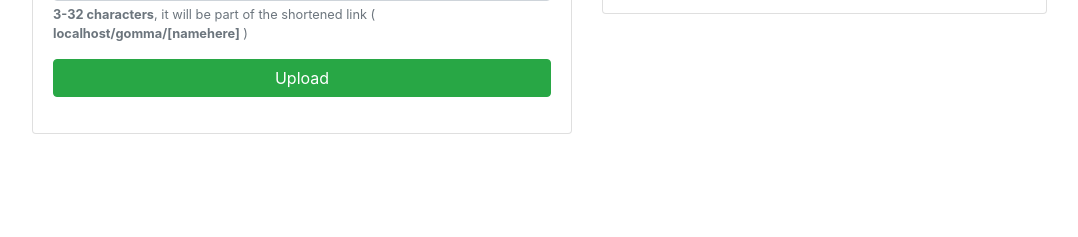
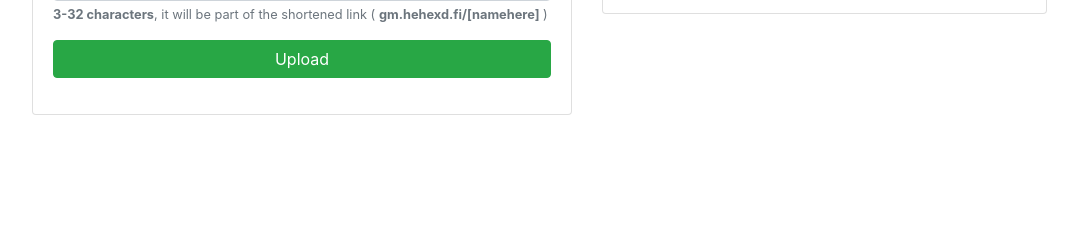
Before and after one commit to NotUnderi/gomma, a Django app: template gomma-web/gomma/templates/upload.html in a window 1280 px wide. Shown: the part 297-534 px from the top of the page, without its empty margins (53-1131 px from the left). Run offline with Django 5.2, Linux system fonts and the light colour scheme; the template is opened without the code that fills it, so the values that code supplies are empty; some libraries are stand-ins or nearby versions.

Commit message:
Now hopefully prod ready ish

```diff
--- a/gomma-web/gomma/templates/upload.html
+++ b/gomma-web/gomma/templates/upload.html
@@ -17,7 +17,7 @@
     <nav class="navbar navbar-expand-lg navbar-light bg-light">
         <a href="/" class="navbar-brand">Gömma</a>
         <ul class="navbar-nav mr-auto">
-            <li class="nav-item mx-1"><a href="/gomma/" class="nav-link">Gömma</a></li>
+            <li class="nav-item mx-1"><a href="/" class="nav-link">Gömma</a></li>
         </ul>
     </nav>
 
@@ -28,7 +28,7 @@
                 <div class="card">
                     <div class="card-header">Upload to Gömma</div>
                     <div class="card-body">
-                        <form method="post" action="/gomma/" enctype="multipart/form-data">
+                        <form method="post" action="/" enctype="multipart/form-data">
                             {% csrf_token %}
                             <div class="custom-file mb-3">
                                 <input type="file" id="fileinput" multiple name="file[]" onchange="updateFileField()" class="btn custom-file-input">
@@ -38,7 +38,7 @@
                                 <label>Name:</label>
                                 <input type="text" name="name" placeholder="[Leave empty for random]" class="form-control" minlength="1" maxlength="32">
                                 <small class="form-text text-muted">
-                                <b>3-32 characters</b>, it will be part of the shortened link ( <b>localhost/gomma/[namehere]</b> )
+                                <b>3-32 characters</b>, it will be part of the shortened link ( <b>gm.hehexd.fi/[namehere]</b> )
                             </small>
                             </div>
                             <input type="submit" name="upload" value="Upload" class="btn btn-success btn-block my-3">
--- a/gomma-web/gomma/urls.py
+++ b/gomma-web/gomma/urls.py
@@ -21,7 +21,6 @@ from django.urls import path
 from . import views
 
 urlpatterns = [
-    path('admin/', admin.site.urls),
-    path('gomma/',views.upload, name="upload"),
+    path('',views.upload, name="upload"),
     path("f/<str:stash_name>/", views.f, name="f"),
 ]
```
Also changed, not shown: gomma-web/gomma/settings.py (+11 -1 lines), gomma-web/gomma/migrations/0006_alter_uploadedfile_id.py (added).
